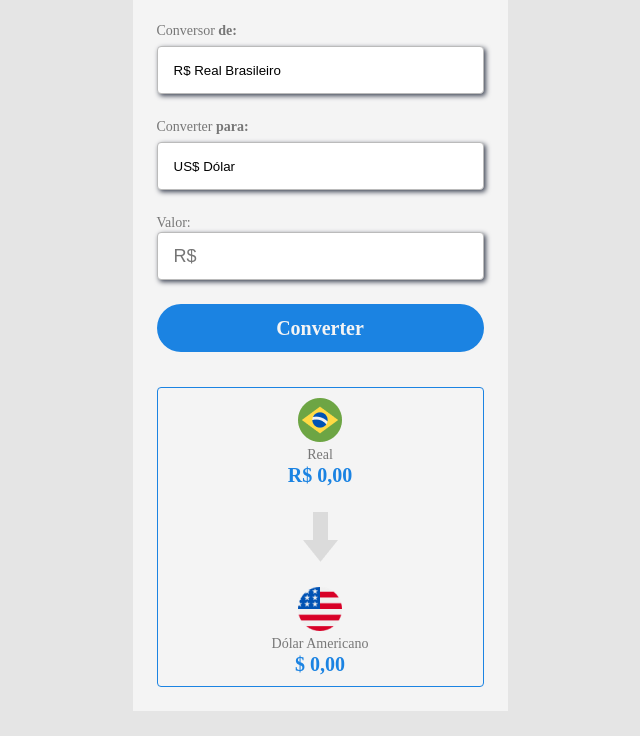
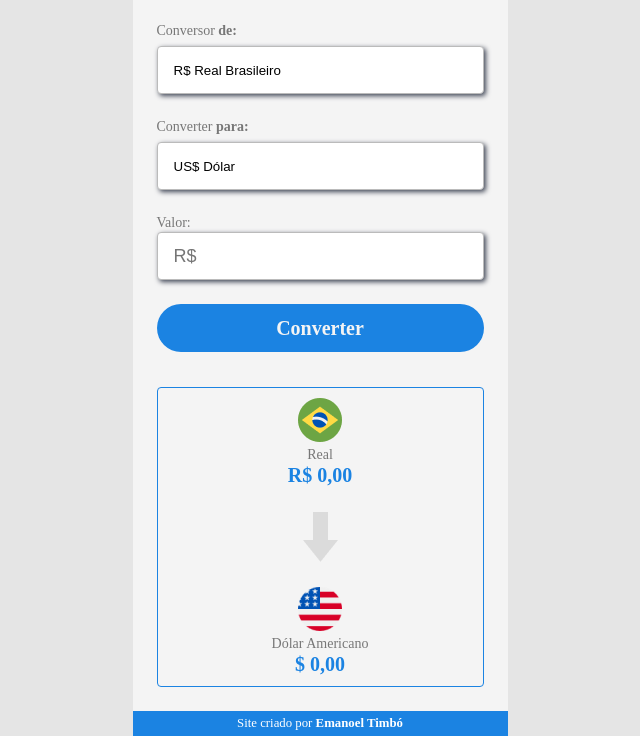
Before and after one commit to Emanoel029/conversor-moedas, a plain HTML site: page index.html in a window 1280 px wide. Shown: the part 169-905 px from the top of the page, without its empty margins (320-960 px from the left). Before the commit the page ends 880 px from the top, so only its background shows below. Drawn offline with Linux system fonts and the light colour scheme.

Commit message:
Criei um roda pé no site

```diff
--- a/index.html
+++ b/index.html
@@ -61,6 +61,14 @@
           </div>
         </section>
       </main>
+      <footer>
+        <p>
+          Site criado por
+          <a href="http://github.com/Emanoel029" target="_blank" rel="noopener"
+            >Emanoel Timbó
+          </a>
+        </p>
+      </footer>
     </div>
   </body>
   <script src="./scripts.js"></script>
--- a/styles.css
+++ b/styles.css
@@ -126,3 +126,22 @@ section {
   margin: 15px auto;
   display: block;
 }
+
+footer {
+  background-color: #1B83E2;
+  color: white;
+  text-align: center; /*Centralizando o texto do roda pé*/
+  font-size: 0.8em;
+  padding: 5px;
+}
+
+footer a {
+  color: white;
+  font-weight: bolder;
+  text-decoration: none;
+}
+
+footer a:hover {
+  text-decoration: underline;
+  color: var(--cor1);
+}
```
